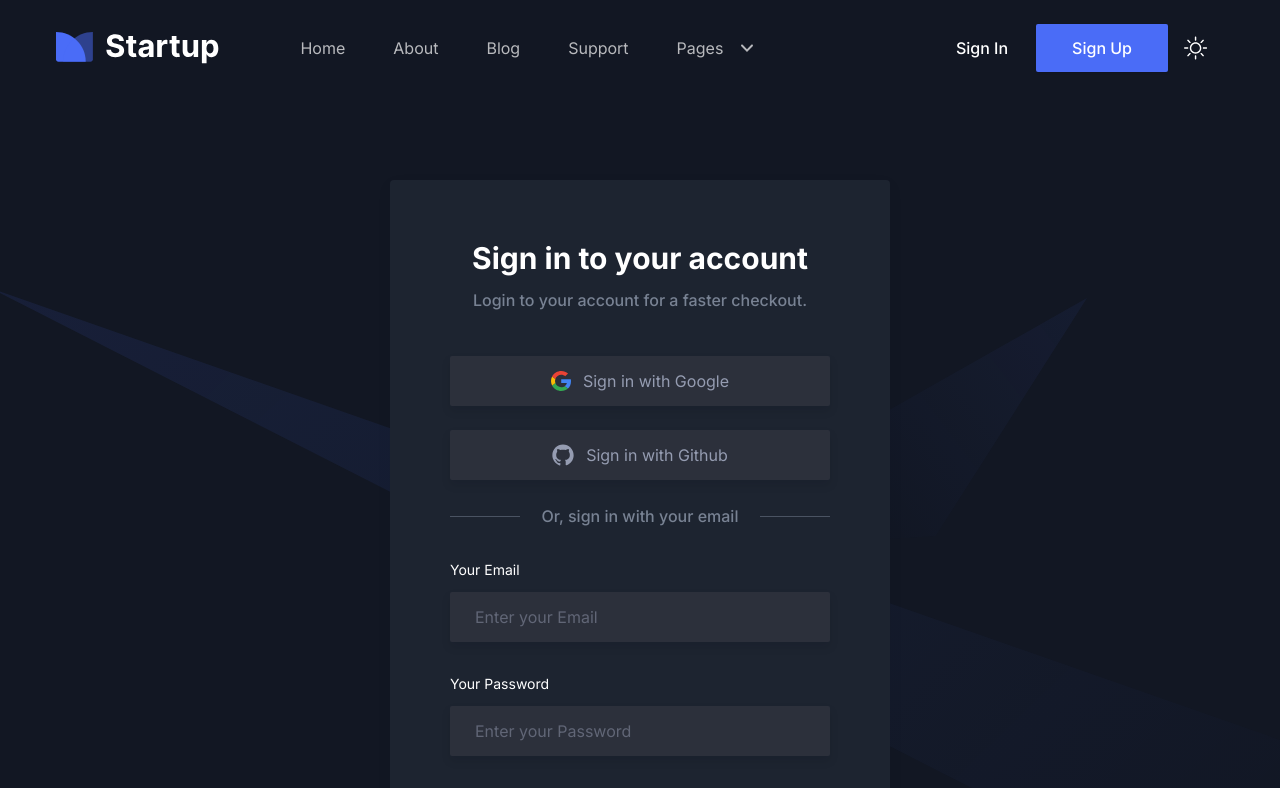
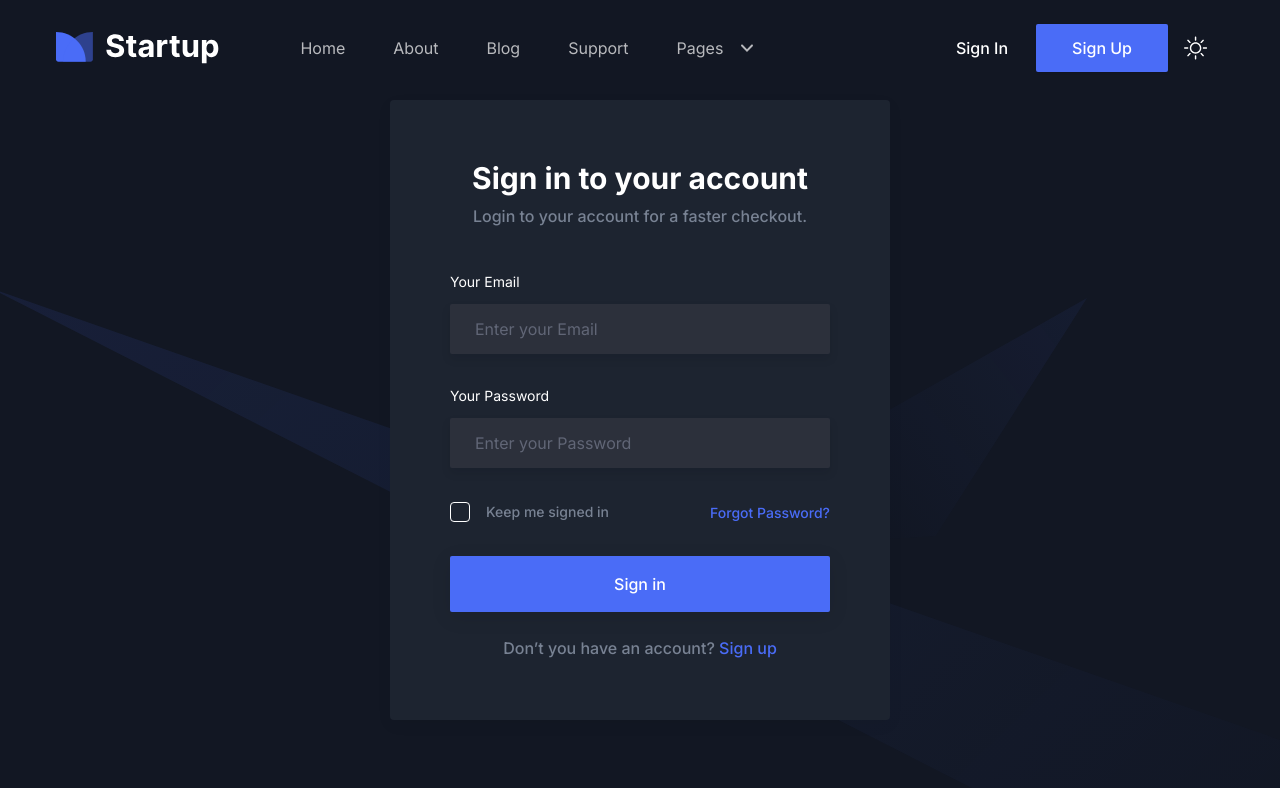
Before and after one commit to Vinitthakkar45/CSSI-PORTAL-PDEU, a Next.js app: page /signin in a window 1280 px wide. Shown: the top 788 px of the page. Built offline with nearby package versions, Linux system fonts and the light colour scheme.

Commit message:
feat(auth): next-auth for /signin and /home

```diff
--- a/package.json
+++ b/package.json
@@ -38,6 +38,7 @@
     "autoprefixer": "^10.4.20",
     "flatpickr": "^4.6.13",
     "next": "15.1.7",
+    "next-auth": "^4.24.11",
     "next-themes": "^0.4.4",
     "react": "^19.0.0",
     "react-apexcharts": "^1.7.0",
--- a/src/app/(landing)/layout.tsx
+++ b/src/app/(landing)/layout.tsx
@@ -5,6 +5,7 @@ import Header from '@/components/Landing/Header';
 import ScrollToTop from '@/components/Landing/ScrollToTop';
 import { Inter } from 'next/font/google';
 import '@/styles/index.css';
+import { Providers } from './providers';
 
 const inter = Inter({ subsets: ['latin'] });
 
@@ -20,5 +21,3 @@ export default function RootLayout({ children }: { children: React.ReactNode })
     </section>
   );
 }
-
-import { Providers } from './providers';
--- a/src/app/(landing)/signin/page.tsx
+++ b/src/app/(landing)/signin/page.tsx
@@ -1,80 +1,56 @@
+'use client';
+
 import Link from 'next/link';
-
-import { Metadata } from 'next';
-
-export const metadata: Metadata = {
-  title: 'Sign In Page | Free Next.js Template for Startup and SaaS',
-  description: 'This is Sign In Page for Startup Nextjs Template',
-  // other metadata
-};
+import { useState } from 'react';
+import { signIn } from 'next-auth/react';
+import { useRouter } from 'next/navigation';
 
 const SigninPage = () => {
+  const router = useRouter();
+  const [email, setEmail] = useState('');
+  const [password, setPassword] = useState('');
+  const [error, setError] = useState('');
+  const [isLoading, setIsLoading] = useState(false);
+
+  async function handleSubmit(e: React.FormEvent<HTMLFormElement>) {
+    e.preventDefault();
+    setIsLoading(true);
+    setError('');
+
+    try {
+      const result = await signIn('credentials', {
+        email,
+        password,
+        redirect: false,
+      });
+
+      if (result?.error) {
+        setError('Invalid email or password');
+      } else {
+        router.push('/home');
+      }
+    } catch (error) {
+      setError('An error occurred during sign in');
+      console.error(error);
+    } finally {
+      setIsLoading(false);
+    }
+  }
+
   return (
     <>
-      <section className="relative z-10 overflow-hidden pb-16 pt-36 md:pb-20 lg:pb-28 lg:pt-[180px]">
+      <section className="relative z-10 overflow-hidden pb-16 pt-36 md:pb-20 lg:pb-28 lg:pt-[100px]">
         <div className="container">
           <div className="-mx-4 flex flex-wrap">
             <div className="w-full px-4">
-              <div className="shadow-three mx-auto max-w-[500px] rounded-sm bg-white px-6 py-10 dark:bg-dark sm:p-[60px]">
-                <h3 className="mb-3 text-center text-2xl font-bold text-black dark:text-white sm:text-3xl">
+              <div className="shadow-three mx-auto max-w-[500px] rounded-sm bg-white dark:bg-dark sm:p-[60px]">
+                <h3 className="mb-2 text-center text-2xl font-bold text-black dark:text-white sm:text-3xl">
                   Sign in to your account
                 </h3>
                 <p className="mb-11 text-center text-base font-medium text-body-color">
                   Login to your account for a faster checkout.
                 </p>
-                <button className="border-stroke dark:text-body-color-dark dark:shadow-two mb-6 flex w-full items-center justify-center rounded-xs border bg-[#f8f8f8] px-6 py-3 text-base text-body-color outline-hidden transition-all duration-300 hover:border-primary hover:bg-primary/5 hover:text-primary dark:border-transparent dark:bg-[#2C303B] dark:hover:border-primary dark:hover:bg-primary/5 dark:hover:text-primary dark:hover:shadow-none">
-                  <span className="mr-3">
-                    <svg width="20" height="20" viewBox="0 0 20 20" fill="none" xmlns="http://www.w3.org/2000/svg">
-                      <g clipPath="url(#clip0_95:967)">
-                        <path
-                          d="M20.0001 10.2216C20.0122 9.53416 19.9397 8.84776 19.7844 8.17725H10.2042V11.8883H15.8277C15.7211 12.539 15.4814 13.1618 15.1229 13.7194C14.7644 14.2769 14.2946 14.7577 13.7416 15.1327L13.722 15.257L16.7512 17.5567L16.961 17.5772C18.8883 15.8328 19.9997 13.266 19.9997 10.2216"
-                          fill="#4285F4"
-                        />
-                        <path
-                          d="M10.2042 20.0001C12.9592 20.0001 15.2721 19.1111 16.9616 17.5778L13.7416 15.1332C12.88 15.7223 11.7235 16.1334 10.2042 16.1334C8.91385 16.126 7.65863 15.7206 6.61663 14.9747C5.57464 14.2287 4.79879 13.1802 4.39915 11.9778L4.27957 11.9878L1.12973 14.3766L1.08856 14.4888C1.93689 16.1457 3.23879 17.5387 4.84869 18.512C6.45859 19.4852 8.31301 20.0005 10.2046 20.0001"
-                          fill="#34A853"
-                        />
-                        <path
-                          d="M4.39911 11.9777C4.17592 11.3411 4.06075 10.673 4.05819 9.99996C4.0623 9.32799 4.17322 8.66075 4.38696 8.02225L4.38127 7.88968L1.19282 5.4624L1.08852 5.51101C0.372885 6.90343 0.00012207 8.4408 0.00012207 9.99987C0.00012207 11.5589 0.372885 13.0963 1.08852 14.4887L4.39911 11.9777Z"
-                          fill="#FBBC05"
-                        />
-                        <path
-                          d="M10.2042 3.86663C11.6663 3.84438 13.0804 4.37803 14.1498 5.35558L17.0296 2.59996C15.1826 0.901848 12.7366 -0.0298855 10.2042 -3.6784e-05C8.3126 -0.000477834 6.45819 0.514732 4.8483 1.48798C3.2384 2.46124 1.93649 3.85416 1.08813 5.51101L4.38775 8.02225C4.79132 6.82005 5.56974 5.77231 6.61327 5.02675C7.6568 4.28118 8.91279 3.87541 10.2042 3.86663Z"
-                          fill="#EB4335"
-                        />
-                      </g>
-                      <defs>
-                        <clipPath id="clip0_95:967">
-                          <rect width="20" height="20" fill="white" />
-                        </clipPath>
-                      </defs>
-                    </svg>
-                  </span>
-                  Sign in with Google
-                </button>
-
-                <button className="border-stroke dark:text-body-color-dark dark:shadow-two mb-6 flex w-full items-center justify-center rounded-xs border bg-[#f8f8f8] px-6 py-3 text-base text-body-color outline-hidden transition-all duration-300 hover:border-primary hover:bg-primary/5 hover:text-primary dark:border-transparent dark:bg-[#2C303B] dark:hover:border-primary dark:hover:bg-primary/5 dark:hover:text-primary dark:hover:shadow-none">
-                  <span className="mr-3">
-                    <svg
-                      fill="currentColor"
-                      width="22"
-                      height="22"
-                      viewBox="0 0 64 64"
-                      xmlns="http://www.w3.org/2000/svg"
-                    >
-                      <path d="M32 1.7998C15 1.7998 1 15.5998 1 32.7998C1 46.3998 9.9 57.9998 22.3 62.1998C23.9 62.4998 24.4 61.4998 24.4 60.7998C24.4 60.0998 24.4 58.0998 24.3 55.3998C15.7 57.3998 13.9 51.1998 13.9 51.1998C12.5 47.6998 10.4 46.6998 10.4 46.6998C7.6 44.6998 10.5 44.6998 10.5 44.6998C13.6 44.7998 15.3 47.8998 15.3 47.8998C18 52.6998 22.6 51.2998 24.3 50.3998C24.6 48.3998 25.4 46.9998 26.3 46.1998C19.5 45.4998 12.2 42.7998 12.2 30.9998C12.2 27.5998 13.5 24.8998 15.4 22.7998C15.1 22.0998 14 18.8998 15.7 14.5998C15.7 14.5998 18.4 13.7998 24.3 17.7998C26.8 17.0998 29.4 16.6998 32.1 16.6998C34.8 16.6998 37.5 16.9998 39.9 17.7998C45.8 13.8998 48.4 14.5998 48.4 14.5998C50.1 18.7998 49.1 22.0998 48.7 22.7998C50.7 24.8998 51.9 27.6998 51.9 30.9998C51.9 42.7998 44.6 45.4998 37.8 46.1998C38.9 47.1998 39.9 49.1998 39.9 51.9998C39.9 56.1998 39.8 59.4998 39.8 60.4998C39.8 61.2998 40.4 62.1998 41.9 61.8998C54.1 57.7998 63 46.2998 63 32.5998C62.9 15.5998 49 1.7998 32 1.7998Z" />
-                    </svg>
-                  </span>
-                  Sign in with Github
-                </button>
-                <div className="mb-8 flex items-center justify-center">
-                  <span className="hidden h-[1px] w-full max-w-[70px] bg-body-color/50 sm:block"></span>
-                  <p className="w-full px-5 text-center text-base font-medium text-body-color">
-                    Or, sign in with your email
-                  </p>
-                  <span className="hidden h-[1px] w-full max-w-[70px] bg-body-color/50 sm:block"></span>
-                </div>
-                <form>
+                <form onSubmit={handleSubmit}>
                   <div className="mb-8">
                     <label htmlFor="email" className="mb-3 block text-sm text-dark dark:text-white">
                       Your Email
@@ -82,6 +58,8 @@ const SigninPage = () => {
                     <input
                       type="email"
                       name="email"
+                      value={email}
+                      onChange={(e) => setEmail(e.target.value)}
                       placeholder="Enter your Email"
                       className="border-stroke dark:text-body-color-dark dark:shadow-two w-full rounded-xs border bg-[#f8f8f8] px-6 py-3 text-base text-body-color outline-hidden transition-all duration-300 focus:border-primary dark:border-transparent dark:bg-[#2C303B] dark:focus:border-primary dark:focus:shadow-none"
                     />
@@ -94,6 +72,8 @@ const SigninPage = () => {
                       type="password"
                       name="password"
                       placeholder="Enter your Password"
+                      value={password}
+                      onChange={(e) => setPassword(e.target.value)}
                       className="border-stroke dark:text-body-color-dark dark:shadow-two w-full rounded-xs border bg-[#f8f8f8] px-6 py-3 text-base text-body-color outline-hidden transition-all duration-300 focus:border-primary dark:border-transparent dark:bg-[#2C303B] dark:focus:border-primary dark:focus:shadow-none"
                     />
                   </div>
@@ -133,9 +113,14 @@ const SigninPage = () => {
                       </a>
                     </div>
                   </div>
+
+                  {error && (
+                    <div className="bg-red-100 border border-red-400 text-red-700 px-4 py-3 rounded">{error}</div>
+                  )}
+
                   <div className="mb-6">
                     <button className="shadow-submit dark:shadow-submit-dark flex w-full items-center justify-center rounded-xs bg-primary px-9 py-4 text-base font-medium text-white duration-300 hover:bg-primary/90">
-                      Sign in
+                      {isLoading ? 'Signing in...' : 'Sign in'}
                     </button>
                   </div>
                 </form>
--- /dev/null
+++ b/src/app/api/auth/[...nextauth]/route.ts
@@ -0,0 +1,91 @@
+import NextAuth, { NextAuthOptions } from 'next-auth';
+import CredentialsProvider from 'next-auth/providers/credentials';
+import { db } from '@/drizzle/db';
+import { eq } from 'drizzle-orm';
+import { user } from '@/drizzle/schema';
+
+declare module 'next-auth' {
+  interface Session {
+    user: {
+      id: string;
+      email: string | null;
+      name: string | null;
+      role: string | null;
+    };
+  }
+
+  interface User {
+    id: string;
+    email: string | null;
+    name: string | null;
+    role: string | null;
+  }
+}
+
+declare module 'next-auth/jwt' {
+  interface JWT {
+    sub: string;
+    email: string | null;
+    name: string | null;
+    role: string | null;
+  }
+}
+
+export const authOptions: NextAuthOptions = {
+  providers: [
+    CredentialsProvider({
+      name: 'Credentials',
+      credentials: {
+        email: { label: 'Email', type: 'email' },
+        password: { label: 'Password', type: 'password' },
+      },
+      async authorize(credentials) {
+        if (!credentials?.email || !credentials?.password) {
+          return null;
+        }
+
+        const fetchedUsers = await db.select().from(user).where(eq(user.email, credentials.email)).limit(1);
+        const fetchedUser = fetchedUsers[0];
+
+        if (!fetchedUser || !(credentials.password === fetchedUser.password)) {
+          return null;
+        }
+
+        return {
+          id: fetchedUser.id.toString(),
+          email: fetchedUser.email,
+          name: fetchedUser.name,
+          role: fetchedUser.role,
+        };
+      },
+    }),
+  ],
+  callbacks: {
+    async jwt({ token, user }) {
+      if (user) {
+        token.email = user.email;
+        token.name = user.name;
+        token.role = user.role;
+      }
+      return token;
+    },
+    async session({ session, token }) {
+      session.user = {
+        id: token.sub,
+        email: token.email,
+        name: token.name,
+        role: token.role,
+      };
+      return session;
+    },
+  },
+  pages: {
+    signIn: '/signin',
+  },
+  session: {
+    strategy: 'jwt',
+  },
+};
+
+const handler = NextAuth(authOptions);
+export { handler as GET, handler as POST };
--- /dev/null
+++ b/src/app/api/auth/getUserRole.ts
@@ -0,0 +1,18 @@
+import { getServerSession } from 'next-auth/next';
+import { authOptions } from '@/app/api/auth/[...nextauth]/route';
+import { NextResponse } from 'next/server';
+
+export async function GET() {
+  try {
+    const session = await getServerSession(authOptions);
+
+    if (!session) {
+      return NextResponse.json({ error: 'Unauthorized' }, { status: 401 });
+    }
+
+    return NextResponse.json({ role: session?.user?.role || null });
+  } catch (error) {
+    console.error('Error in get-user-role API route:', error);
+    return NextResponse.json({ error: 'Internal Server Error' }, { status: 500 });
+  }
+}
--- a/src/app/layout.tsx
+++ b/src/app/layout.tsx
@@ -1,10 +1,13 @@
 'use client';
+import { SessionProvider } from 'next-auth/react';
 
 export default function RootLayout({ children }: { children: React.ReactNode }) {
   return (
     <html suppressHydrationWarning lang="en">
       <head />
-      <body>{children}</body>
+      <body>
+        <SessionProvider>{children}</SessionProvider>
+      </body>
     </html>
   );
 }
```
Also changed, not shown: src/middleware.ts (added, +30 -0 lines), 1 other file (tests, documents, lock files or other folders).
